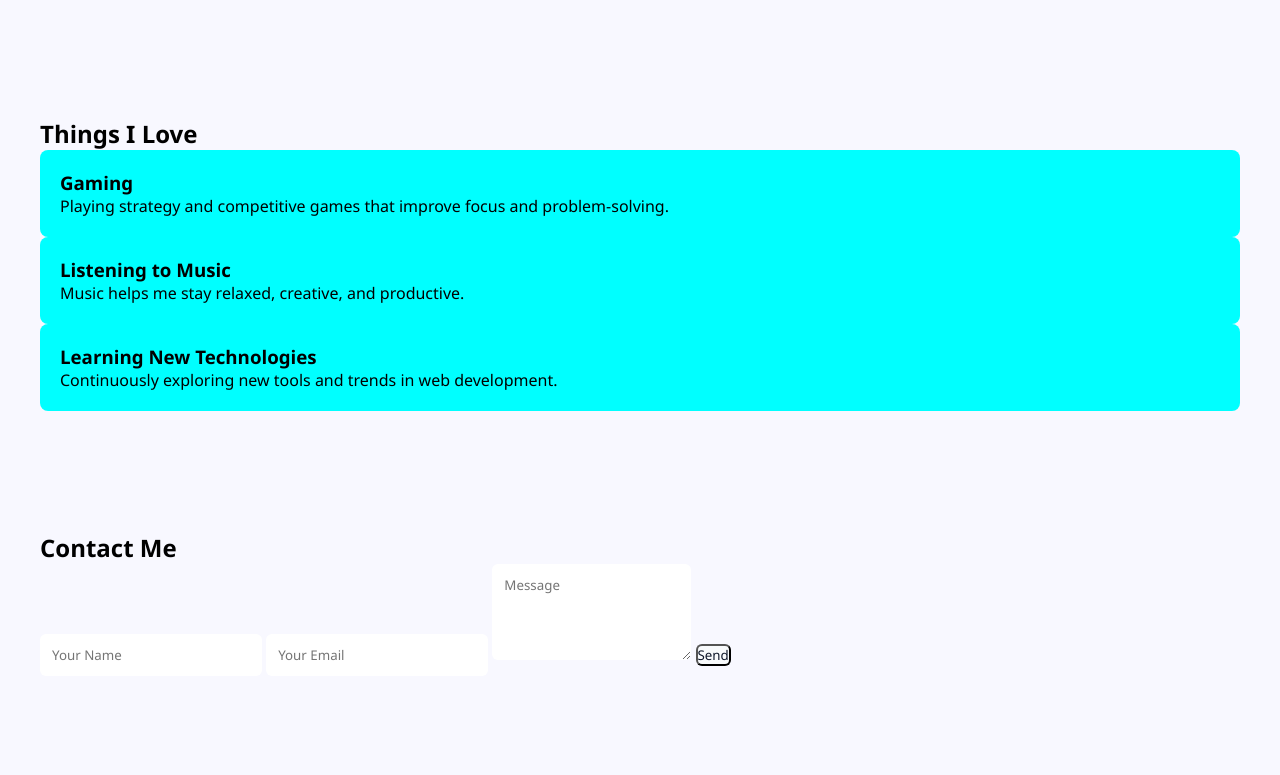
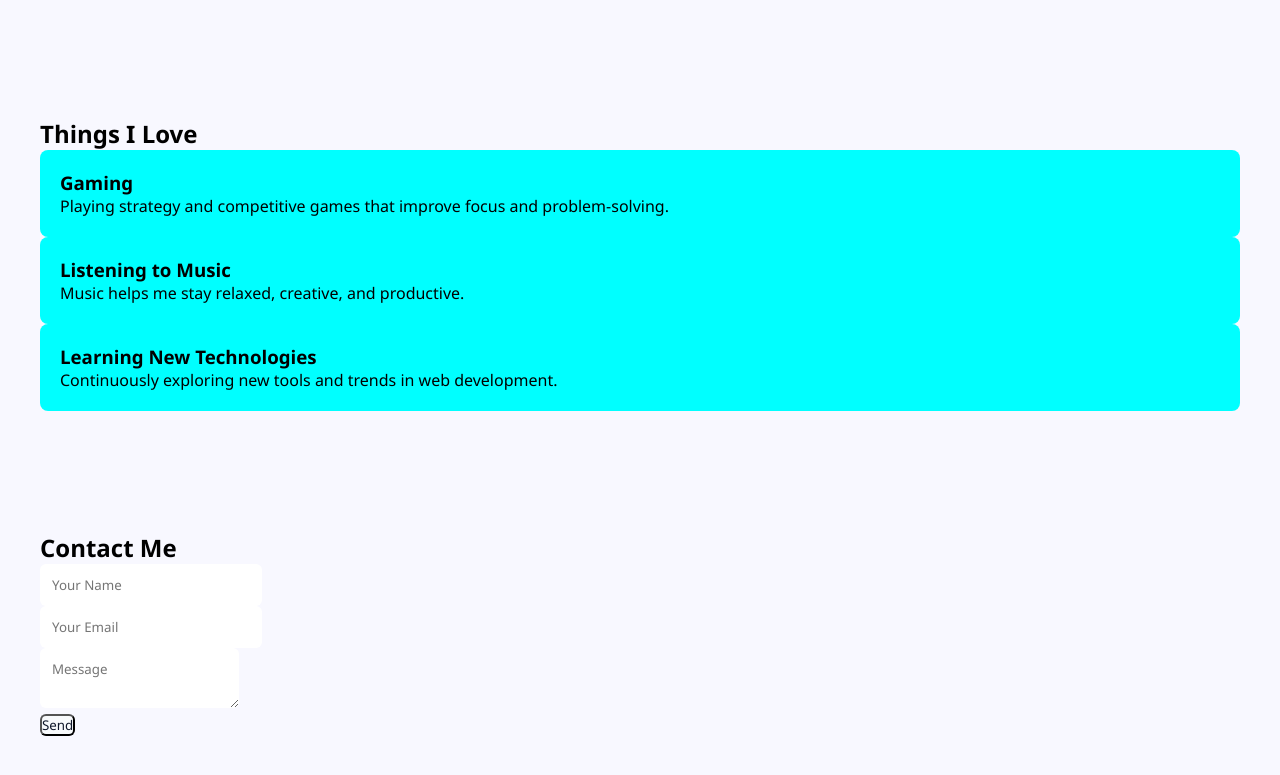
Before and after one commit to guganr21/PORTFOLIO_R, a plain HTML site: page frontend/index.html in a window 1280 px wide. Shown: the part 1711-2486 px from the top of the page. Before the commit the page ends 2457 px from the top, so only its background shows below. Drawn offline with Linux system fonts and the light colour scheme.

Commit message:
Update index.html

```diff
--- a/frontend/index.html
+++ b/frontend/index.html
@@ -119,9 +119,9 @@
 <section id="contact" class="section contact reveal">
   <h2>Contact Me</h2>
   <form id="contactForm" class="contact-form">
-    <input type="text" placeholder="Your Name" required>
-    <input type="email" placeholder="Your Email" required>
-    <textarea placeholder="Message" rows="4" required></textarea>
+    <input type="text" placeholder="Your Name" required><br>
+    <input type="email" placeholder="Your Email" required><br>
+    <textarea placeholder="Message" rows="2" required></textarea><br>
     <button type="submit">Send</button>
   </form>
   <p id="status"></p>
```
